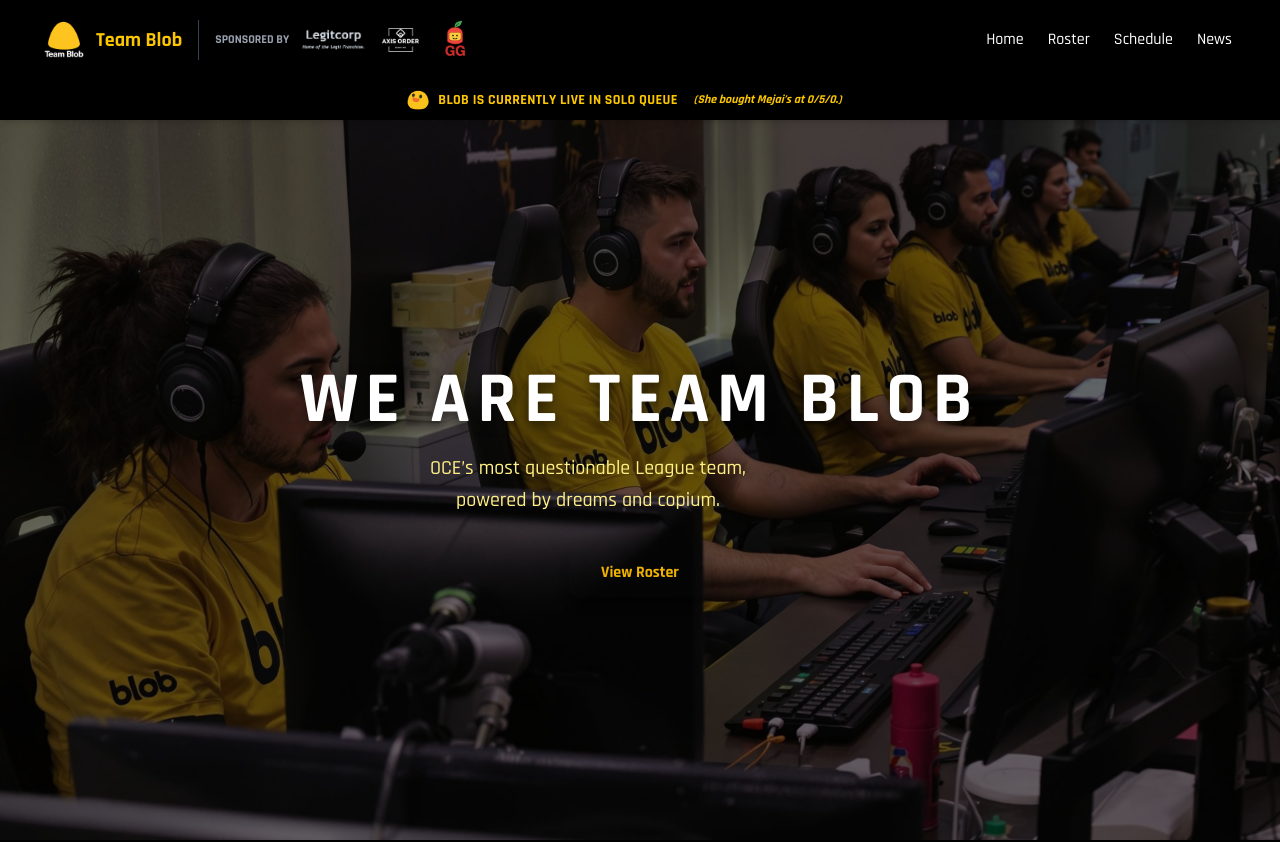
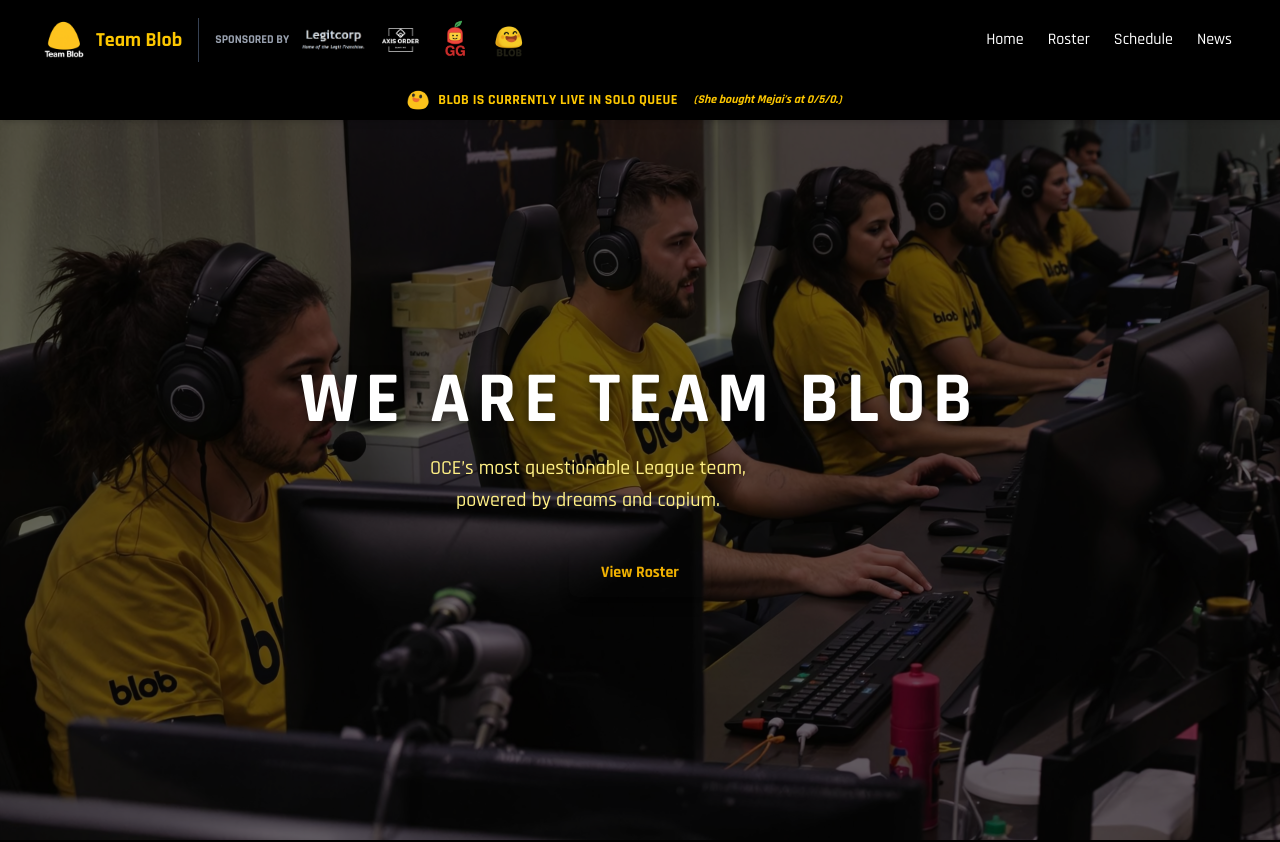
Before and after one commit to Mooshieblob1/team-blob, a SvelteKit app: page / in a window 1280 px wide. Shown: the top 842 px of the page. Built offline with nearby package versions, Linux system fonts and the light colour scheme.

Commit message:
feat(sponsor): added mooshieblob as sponsor + logo

```diff
--- a/src/routes/+layout.svelte
+++ b/src/routes/+layout.svelte
@@ -98,6 +98,10 @@
 					<a href="https://gpu.garden" target="_blank" rel="noopener noreferrer">
 						<img src="/sponsors/gpugarden.png" alt="gpu.garden" class="h-10 w-auto" />
 					</a>
+
+					<a href="https://mooshieblob.com" target="_blank" rel="noopener noreferrer">
+						<img src="/sponsors/mooshieblob.png" alt="Mooshieblob" class="h-11 w-auto" />
+					</a>
 				</div>
 			</div>
 
```
Also changed, not shown: static/sponsors/mooshieblob.png (added), 1 other file (tests, documents, lock files or other folders).
